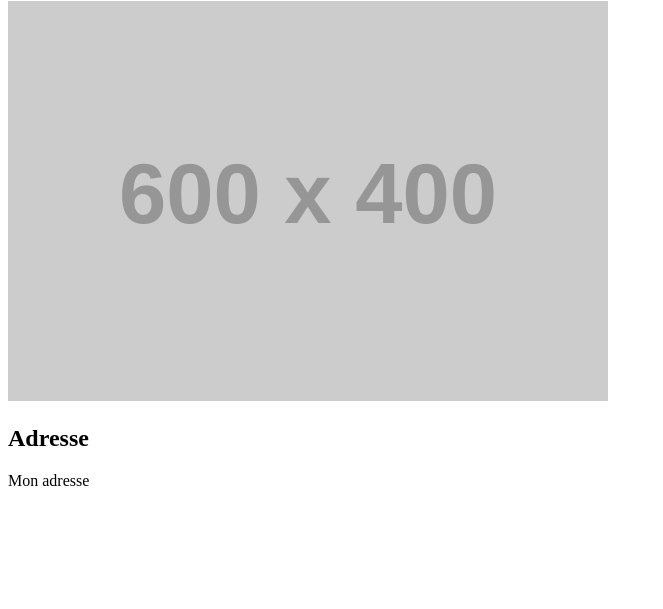
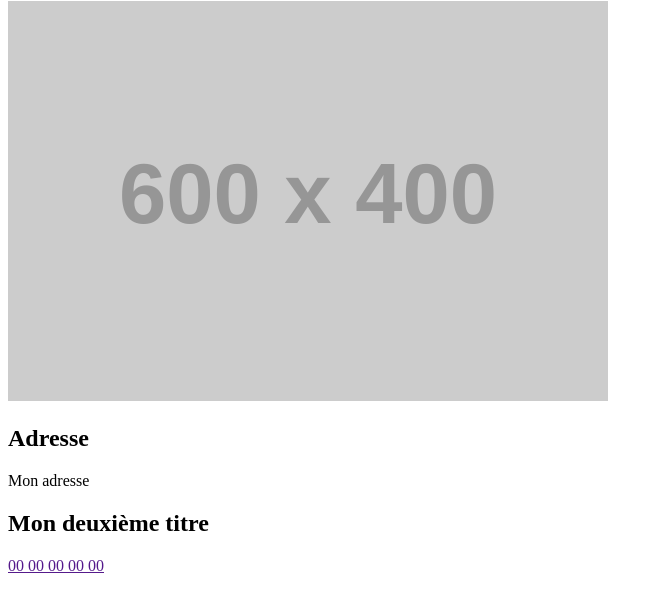
Before and after one commit to mohabrd/exo3_html, a plain HTML site: page index.html in a window 1280 px wide. Shown: the part 79-688 px from the top of the page, without its empty margins (0-663 px from the left). Drawn offline with Linux system fonts and the light colour scheme; placeholder pictures from the web are drawn by us.

Commit message:
mon deuxième titre

```diff
--- a/index.html
+++ b/index.html
@@ -11,7 +11,8 @@
     <img src="https://dummyimage.com/600x400/000/fff" alt="">
     <h2>Adresse</h2>
     <p>Mon adresse</p>
-
+    <h2>Mon deuxième titre</h2>
+    <a href="">00 00 00 00 00</a>
 
 </body>
 </html>
```
